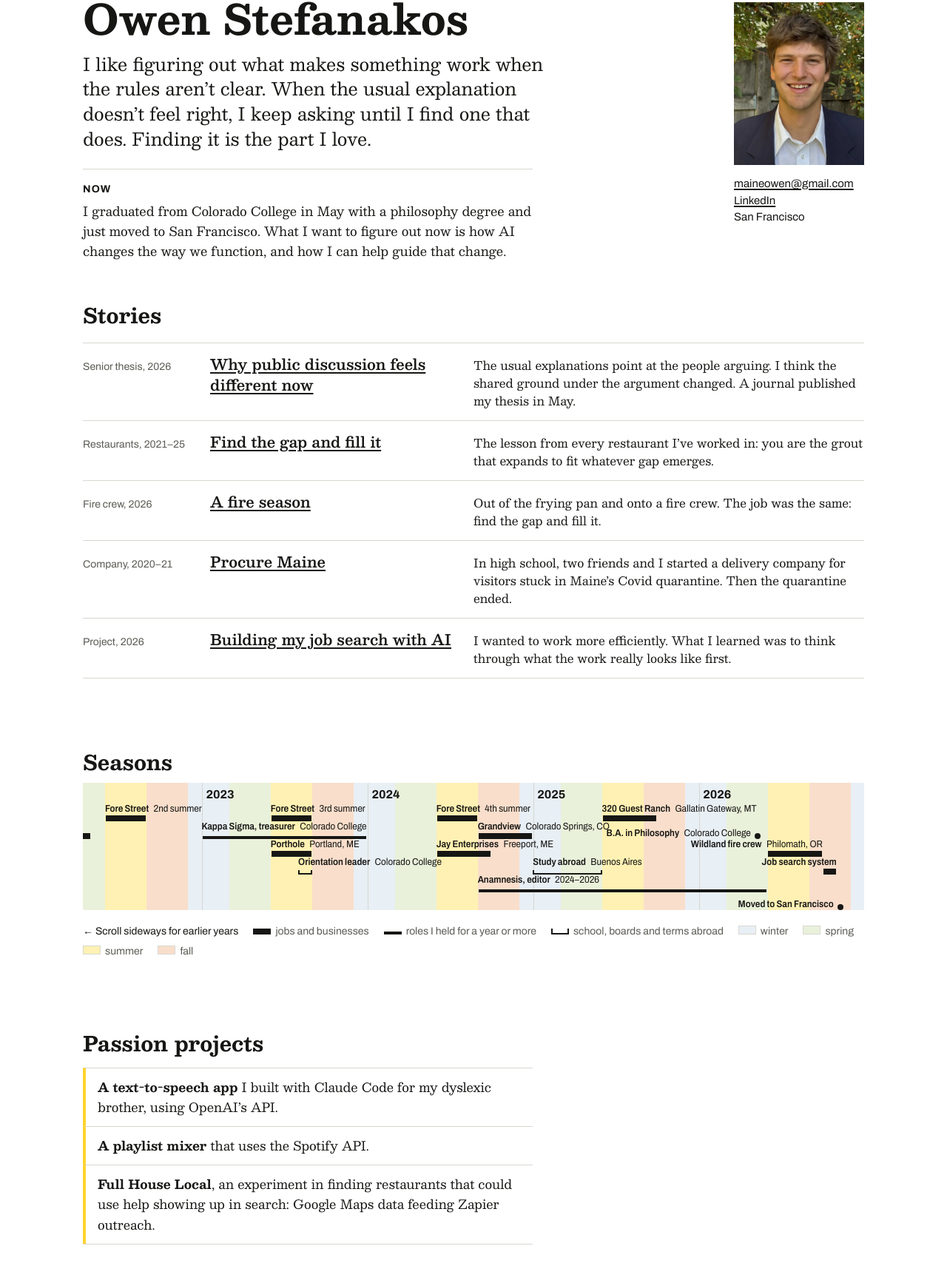
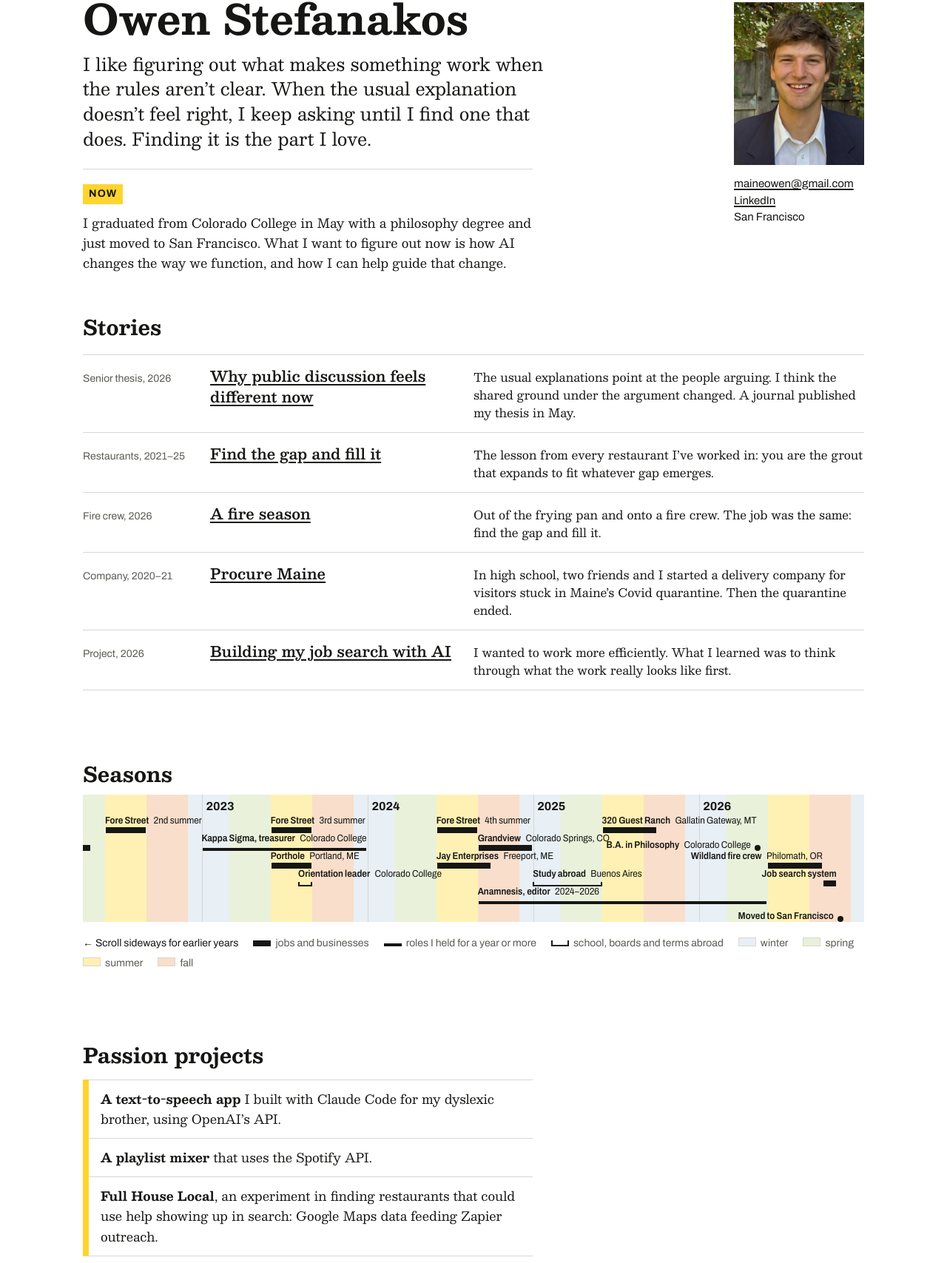
Before and after one commit to OwenStef/owenstef.github.io, a plain HTML site: page index.html in a window 1280 px wide. Shown: the part 53-1760 px from the top of the page at 74% size. Drawn offline with Linux system fonts and the light colour scheme.

Commit message:
Publish job-search-agent a9a1d6e: yellow Now label, thicker Passion projects bar

```diff
--- a/style.css
+++ b/style.css
@@ -224,8 +224,8 @@ section > p { max-width: var(--prose); }
   font-size: clamp(1.1875rem, 1rem + .9vw, 1.5rem);
   line-height: 1.4;
 }
-.now { grid-column: 1 / 9; max-width: var(--prose); margin-top: 1.5rem; padding-top: 1rem; border-top: 1px solid var(--rule); }
-.now b { display: block; margin-bottom: .25rem; font-family: var(--sans); font-size: .875rem; font-weight: 700; letter-spacing: .08em; text-transform: uppercase; }
+.now { grid-column: 1 / 9; max-width: var(--prose); margin-top: 1.5rem; padding-top: 1.25rem; border-top: 1px solid var(--rule); }
+.now b { display: table; margin-bottom: .75rem; padding: .125rem .5rem; background: var(--hl); color: #1a1a1a; font-family: var(--sans); font-size: .875rem; font-weight: 700; letter-spacing: .08em; text-transform: uppercase; }
 
 /* Portrait slot and the three contact lines, bottom-aligned with the text. */
 .mast-side {
@@ -467,8 +467,8 @@ section > p { max-width: var(--prose); }
   .where { margin-left: 1em; }
 }
 
-.passion ul { margin-top: 1rem; max-width: var(--prose); display: grid; gap: 0; border-bottom: 1px solid var(--rule); }
-.passion li { padding: .75rem 0 .75rem 1rem; border-top: 1px solid var(--rule); border-left: 4px solid var(--hl); }
+.passion ul { margin-top: 1rem; max-width: var(--prose); display: grid; gap: 0; border-bottom: 1px solid var(--rule); border-left: 8px solid var(--hl); }
+.passion li { padding: .75rem 0 .75rem 1rem; border-top: 1px solid var(--rule); }
 .small { margin-top: 2.5rem; }
 .small p { max-width: var(--prose); }
 
```
